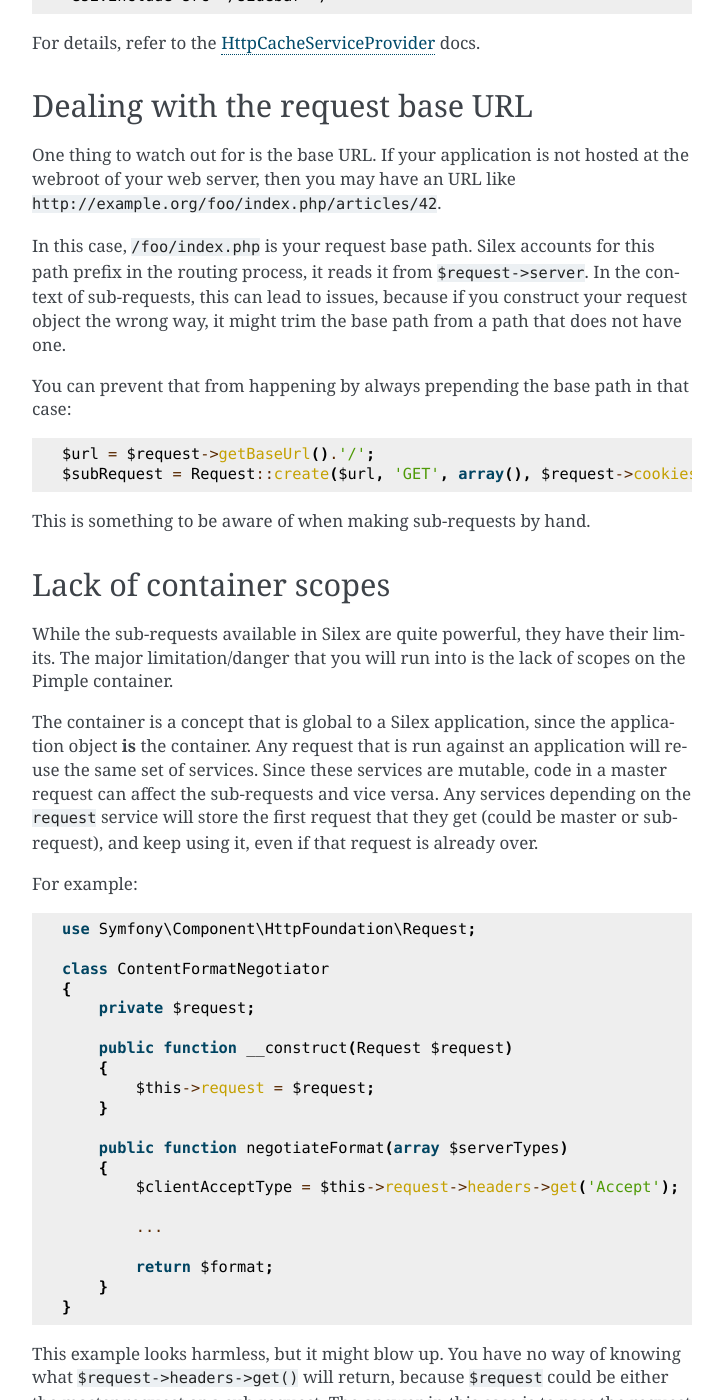
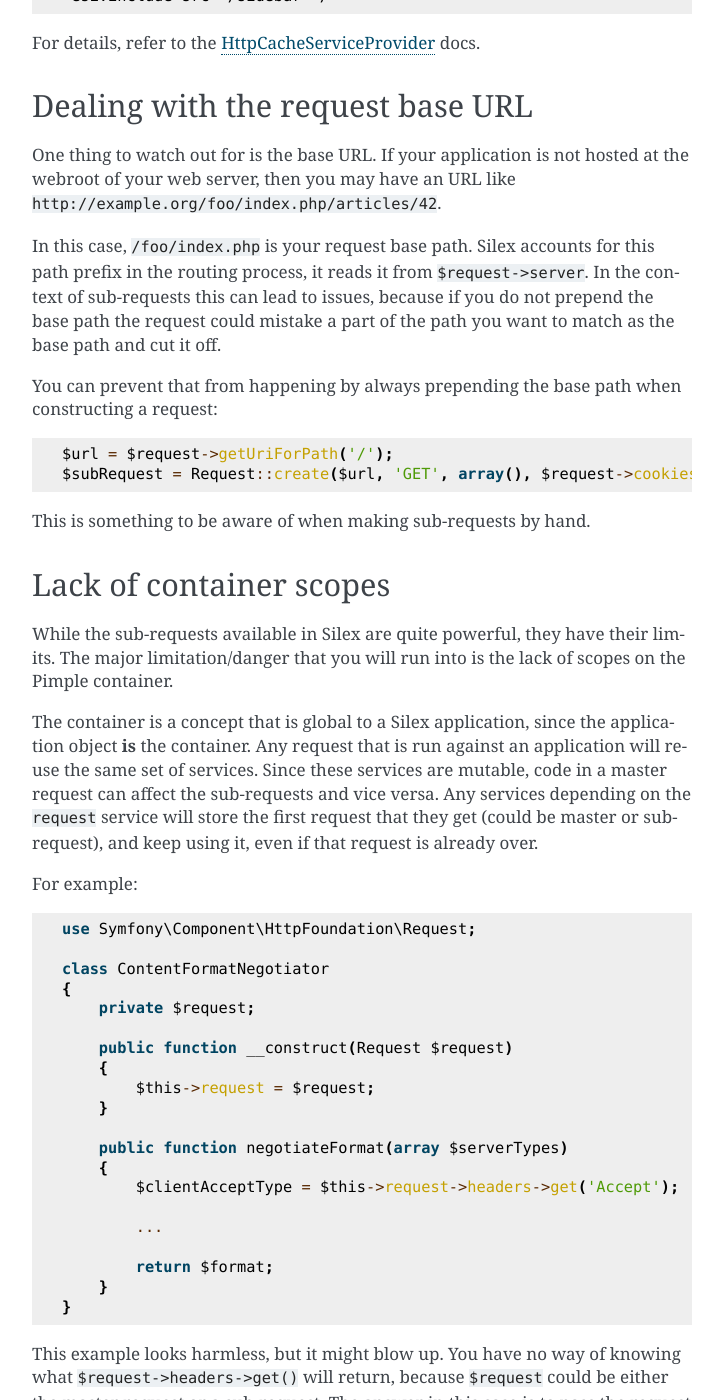
Before and after one commit to silexphp/Silex, a Sphinx documentation site: the page built from doc/cookbook/sub_requests.rst, in a window 1280 px wide and 1400 px high, scrolled down 2053 px. Shown: the whole window, without its empty margins (388-1111 px from the left). Built offline with Sphinx 7.4.7, drawn with Linux system fonts in a browser that asks for light colours; some of the changed text lies outside the part shown.

Commit message:
Reword strange sentence, use getUriForPath, remove Symfony2 container note

```diff
--- a/doc/cookbook/sub_requests.rst
+++ b/doc/cookbook/sub_requests.rst
@@ -110,14 +110,14 @@ hosted at the webroot of your web server, then you may have an URL like
 
 In this case, ``/foo/index.php`` is your request base path. Silex accounts for
 this path prefix in the routing process, it reads it from
-``$request->server``. In the context of sub-requests, this can lead to issues,
-because if you construct your request object the wrong way, it might trim the
-base path from a path that does not have one.
+``$request->server``. In the context of sub-requests this can lead to issues,
+because if you do not prepend the base path the request could mistake a part
+of the path you want to match as the base path and cut it off.
 
-You can prevent that from happening by always prepending the base path in that
-case::
+You can prevent that from happening by always prepending the base path when
+constructing a request::
 
-    $url = $request->getBaseUrl().'/';
+    $url = $request->getUriForPath('/');
     $subRequest = Request::create($url, 'GET', array(), $request->cookies->all(), array(), $request->server->all());
 
 This is something to be aware of when making sub-requests by hand.
```
Also changed, not shown: other parts of doc/cookbook/sub_requests.rst (+0 -2 lines).
